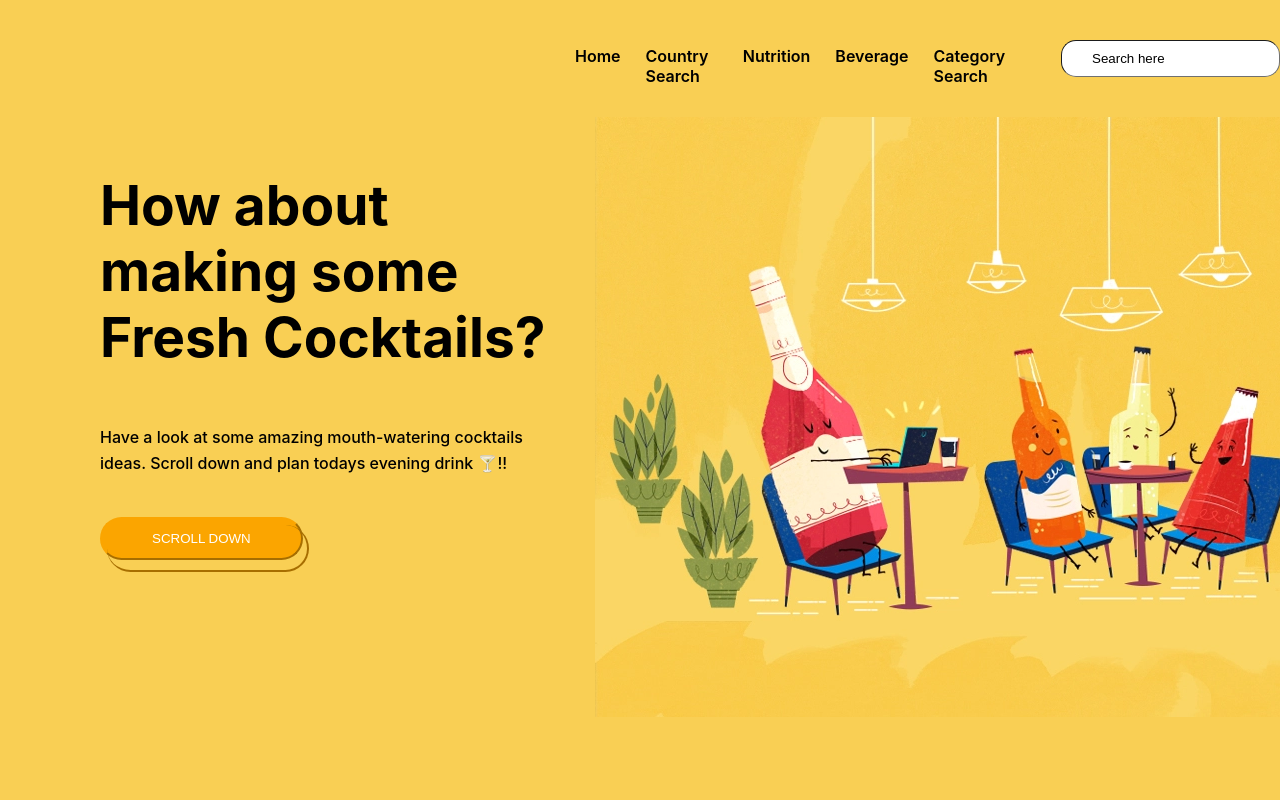
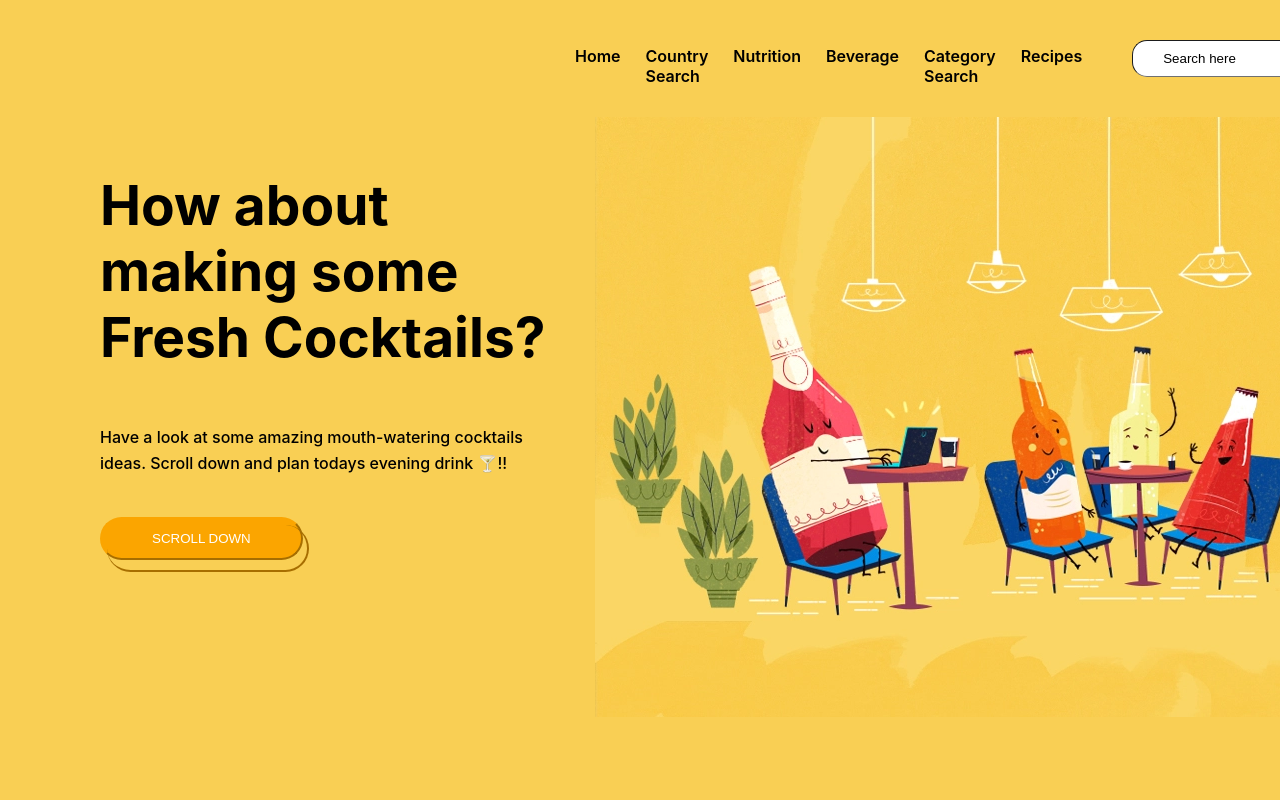
Before and after one commit to aditi1403/website_foodosphere, a plain HTML site: page beverage.html in a window 1280 px wide. Shown: the top 800 px of the page. Drawn offline with Linux system fonts and the light colour scheme.

Commit message:
Update beverage.html

```diff
--- a/beverage.html
+++ b/beverage.html
@@ -18,6 +18,7 @@
             <a href="nutrition.html"><p>Nutrition</p></a>
             <a href="beverage.html"><p>Beverage</p></a>
             <a href="category.html"><p>Category Search</p></a>
+            <a href="recipe.html"><p>Recipes</p></a>
         </div>
         <!-- searchbar -->
         <div class="search-bar">
```
